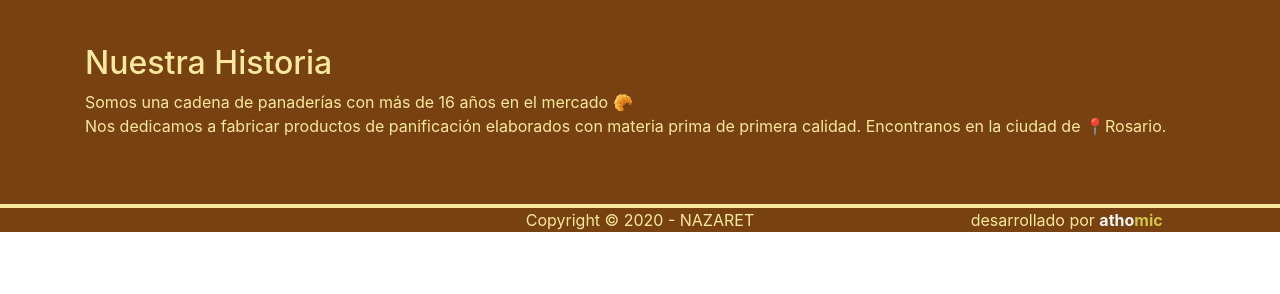
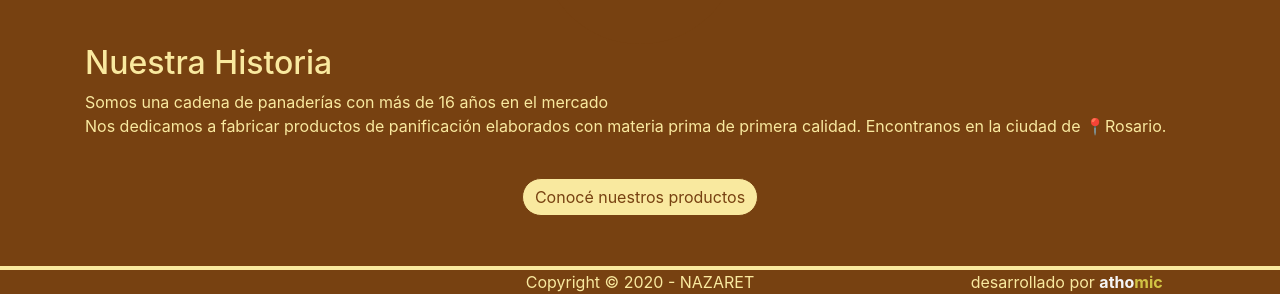
Before and after one commit to juanmatola/nazaret, a website: page index.html in a window 1280 px wide. Shown: the part 756-1050 px from the top of the page. Before the commit the page ends 988 px from the top, so only its background shows below. Drawn offline with nearby package versions, Linux system fonts and the light colour scheme.

Commit message:
Agrego boton a productos en index

```diff
--- a/assets/css/style.css
+++ b/assets/css/style.css
@@ -8,6 +8,18 @@ html{
 :root{
     --primary--color: #774111;
     --secondary--color: #f9e99f;
+}
+.btn-primary{
+    background-color: var(--secondary--color) !important;
+    color: var(--primary--color) !important;
+    border-color: var(--primary--color) !important;
+    border-radius: 30px;
+    transition: .5s all;
+}
+.btn-primary:hover{
+    background-color: var(--primary--color) !important;
+    color: var(--secondary--color) !important;
+    border-color: var(--secondary--color) !important;
 }
 /* navbar */
 .navbar{
--- a/index.html
+++ b/index.html
@@ -21,7 +21,7 @@
             <div class="collapse navbar-collapse" id="navbarSupportedContent">
                 <ul class="navbar-nav ml-auto">
                     <li class="nav-item mx-md-4">
-                        <a class="nav-link active" href="#about">Inicio<span class="sr-only">(current)</span></a>
+                        <a class="nav-link active" href="#about">Inicio</a>
                     </li>
                     <li class="nav-item mx-md-4">
                         <a class="nav-link" href="/productos.html">Productos</a>
@@ -59,10 +59,13 @@
         <div class="container">
             <h2 class="text-center text-md-left">Nuestra Historia</h2>
             <p class="text-justify">
-                Somos una cadena de panaderías con más de 16 años en el mercado 🥐<br>
+                Somos una cadena de panaderías con más de 16 años en el mercado<br>
                 Nos dedicamos a fabricar productos de panificación elaborados con materia prima de primera calidad.
                 Encontranos en la ciudad de 📍Rosario.
             </p>
+            <div class="text-center pt-4">
+                <a href="productos.html" class="btn btn-primary">Conocé nuestros productos</a>
+            </div>
         </div>
     </section>
 
```
Also changed, not shown: sucursales.html (+1 -1 lines).
